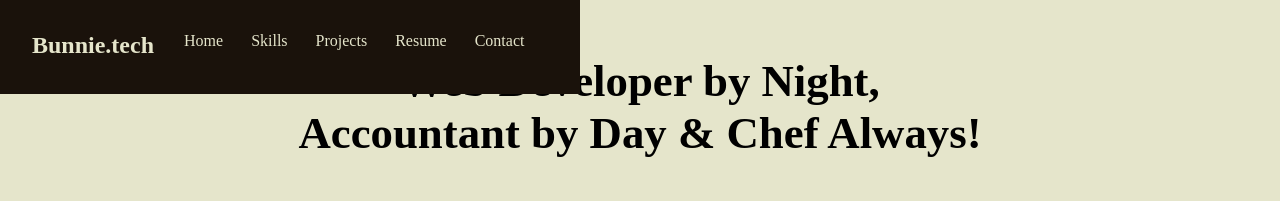
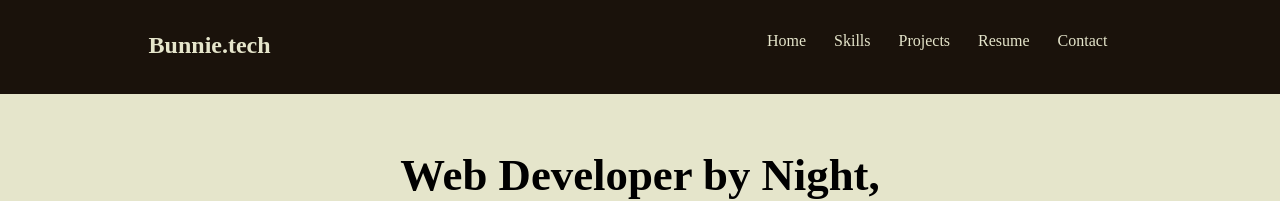
Before and after one commit to BenitaMichael/CodeAlpha_Personal_Portfolio_Website, a plain HTML site: page index.html in a window 1280 px wide. Shown: the top 201 px of the page. Drawn offline with Linux system fonts and the light colour scheme.

Commit message:
Project structure

```diff
--- a/assest/style.css
+++ b/assest/style.css
@@ -32,9 +32,7 @@ hr{
 
 
 /*---NAVBAR SECTION---*/
-.nav{
-    position: fixed;
-}
+
 .navbar{
     background-color: #1A120B;
     display: flex;
```
